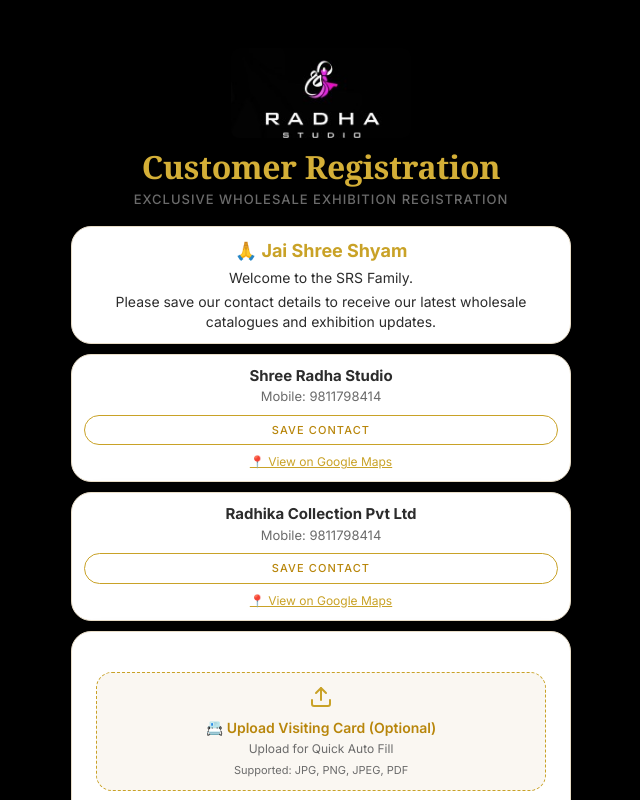
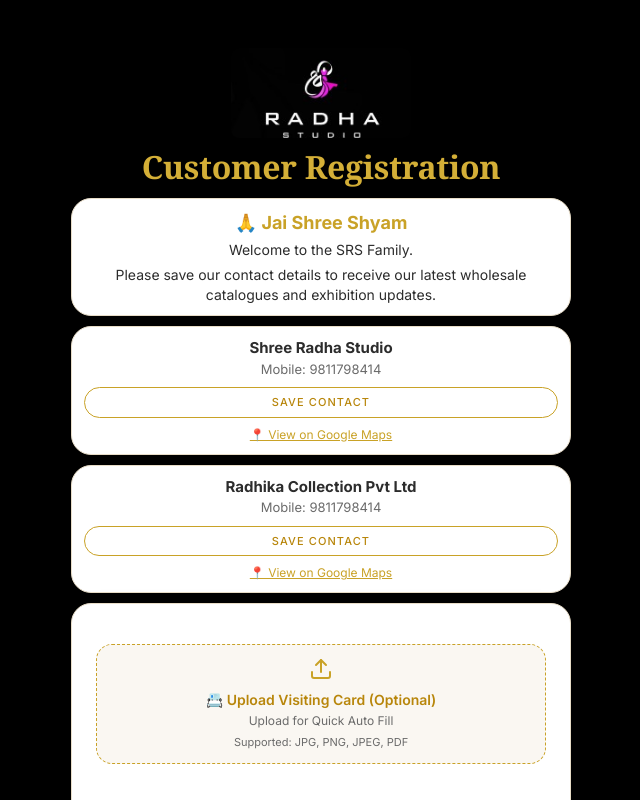
Before and after one commit to abhaysrsdev/SRS-EXHIBITION, a Next.js app: page / in a window 1280 px wide. Shown: the top 800 px of the page, without its empty margins (319-959 px from the left). Built offline with nearby package versions, Linux system fonts and the light colour scheme.

Commit message:
Remove subtitle text

```diff
--- a/components/LandingPageFull.tsx
+++ b/components/LandingPageFull.tsx
@@ -57,18 +57,6 @@
           >
             Customer Registration
           </h1>
-          <p style={{
-            fontFamily: "'Inter', sans-serif",
-            fontSize: '13px',
-            fontWeight: 500,
-            color: 'var(--text-muted)', /* Adjusted from white to ensure readability on ivory background */
-            letterSpacing: '1px',
-            textTransform: 'uppercase',
-            textAlign: 'center',
-            marginBottom: '16px'
-          }}>
-            Exclusive Wholesale Exhibition Registration
-          </p>
         </header>
 
         {/* ==================================================
```
